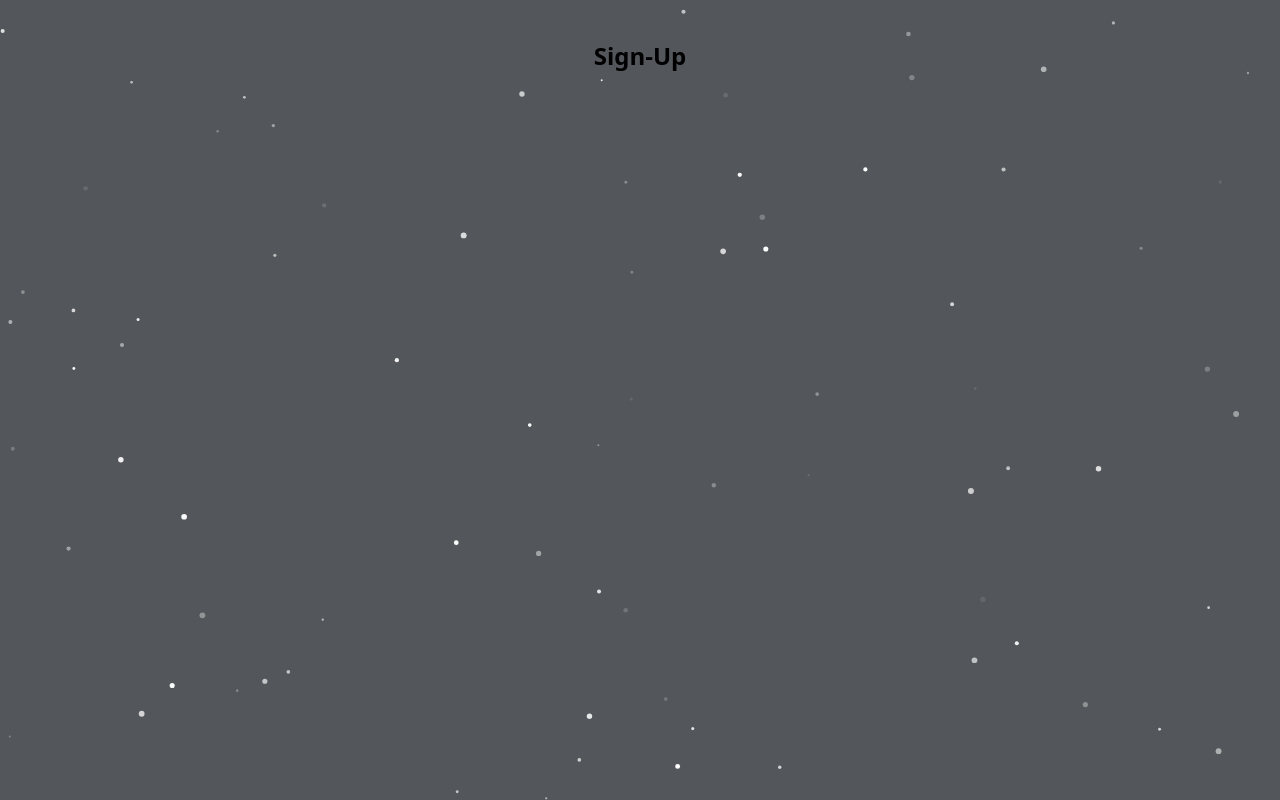
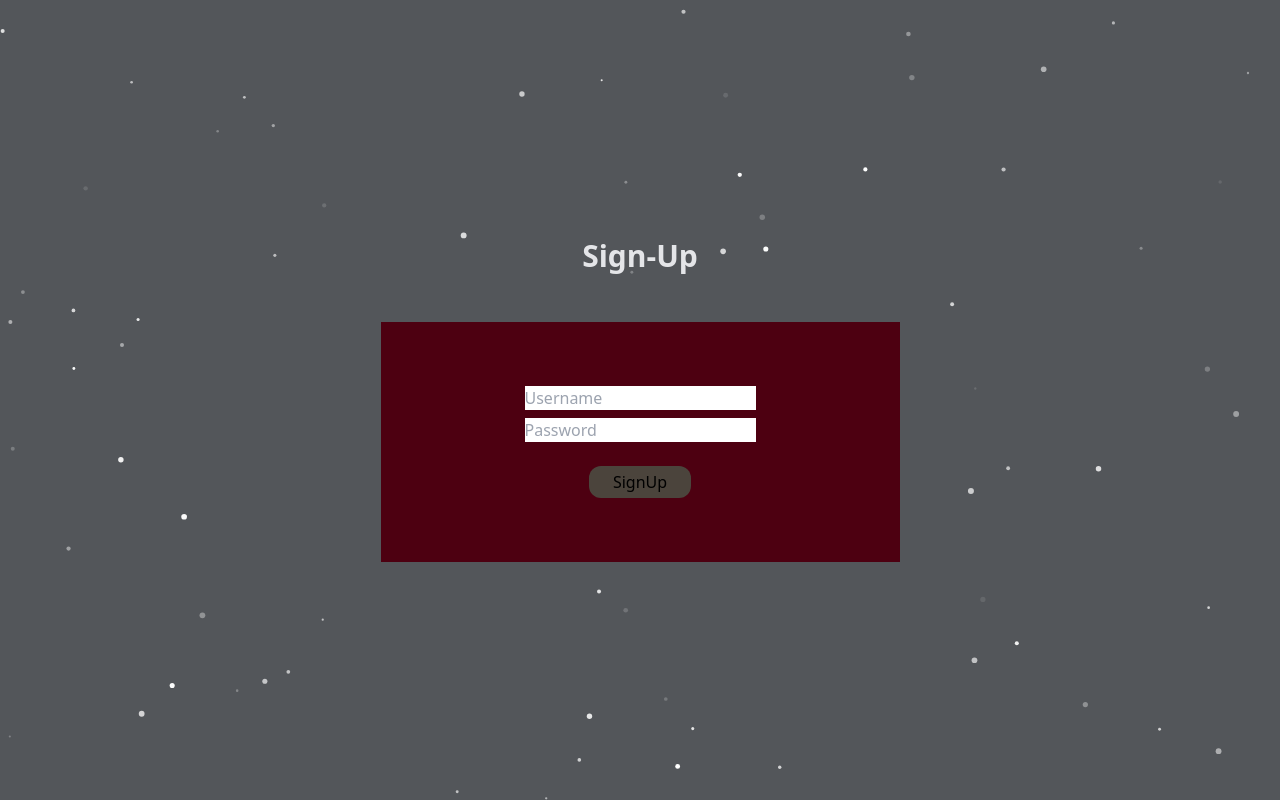
Before and after one commit to TusharSin810/Tushar-Portfolio, a React (Vite) app: page /login in a window 1280 px wide. Built offline with nearby package versions, Linux system fonts and the light colour scheme.

Commit message:
Login Page Changes

```diff
--- a/src/components/Navbar.jsx
+++ b/src/components/Navbar.jsx
@@ -6,7 +6,7 @@ const navigation = [
   { name: 'Experience', href: '#', current: false },
   { name: 'Education', href: '#', current: false },
   { name: 'Contact Me', href: '#', current: false },
-  { name: 'Sign-In/Log-In', href: '#', current: true },
+  { name: 'Sign-In/Log-In', href: '/login', current: true },
 ]
 
 function classNames(...classes) {
--- a/src/components/Signup.jsx
+++ b/src/components/Signup.jsx
@@ -3,8 +3,15 @@ import ParticlesSignup from './ParticlesSignup'
 function Signup() {
   return (
     <div>
-        <ParticlesSignup id="psignup" />
-      <h1 className='text-black font-extrabold text-2xl w-screen flex justify-center p-10'>Sign-Up</h1>
+      <ParticlesSignup id="psignup" />
+      <div className='flex flex-col items-center justify-center h-screen'>
+        <h1 className='text-[#E4E5E8] font-bold text-3xl pb-12'>Sign-Up</h1>
+        <div className='bg-[#4D0011] p-16 px-36 w-max flex flex-col items-center gap-2'>
+          <input type='text' placeholder='Username'></input>
+          <input type='text' placeholder='Password'></input>
+          <button className='bg-[#4B443C] w-max rounded-xl p-1 px-6 mt-4'>SignUp</button>
+        </div>
+      </div>
     </div>
   )
 }
```
